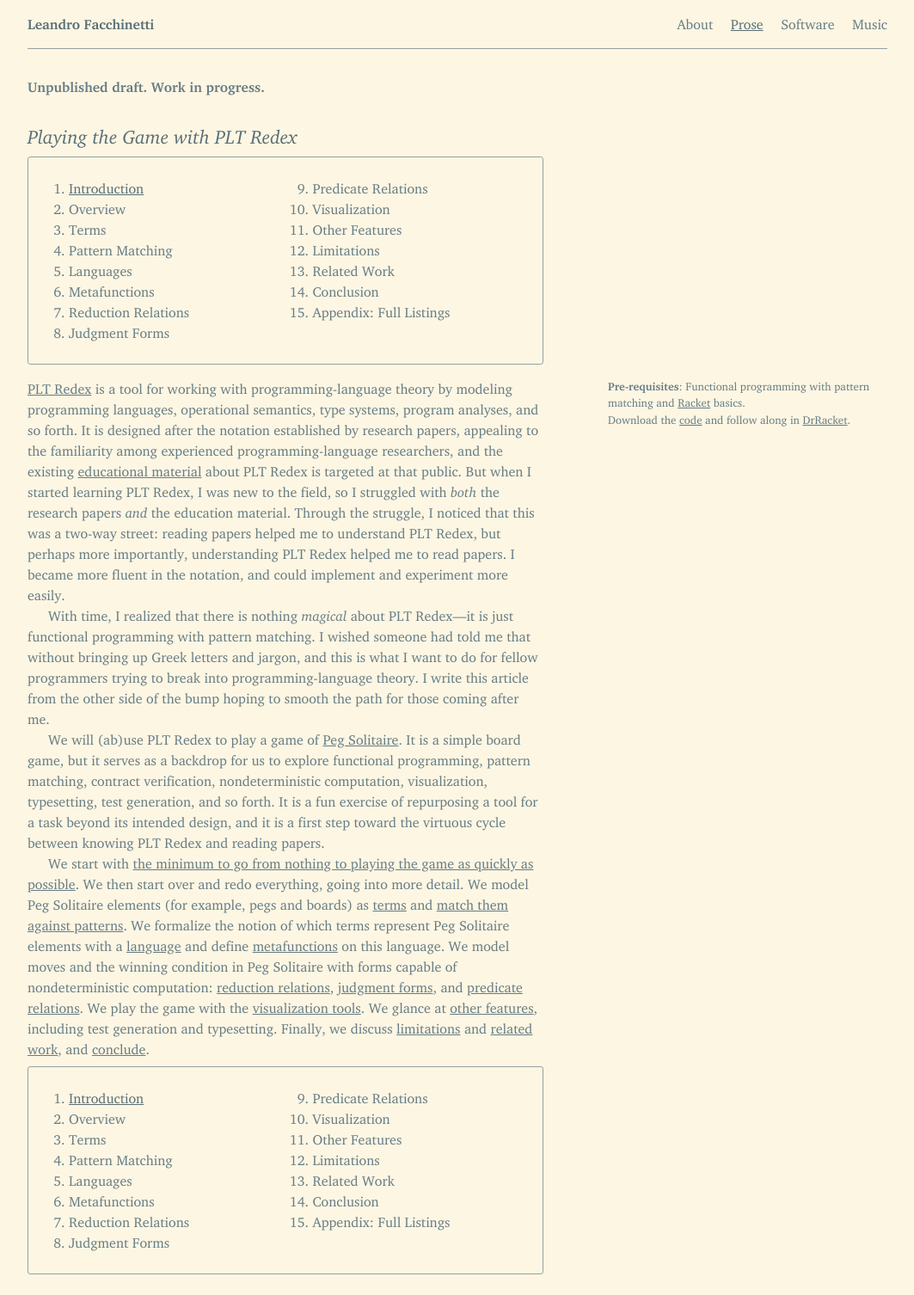
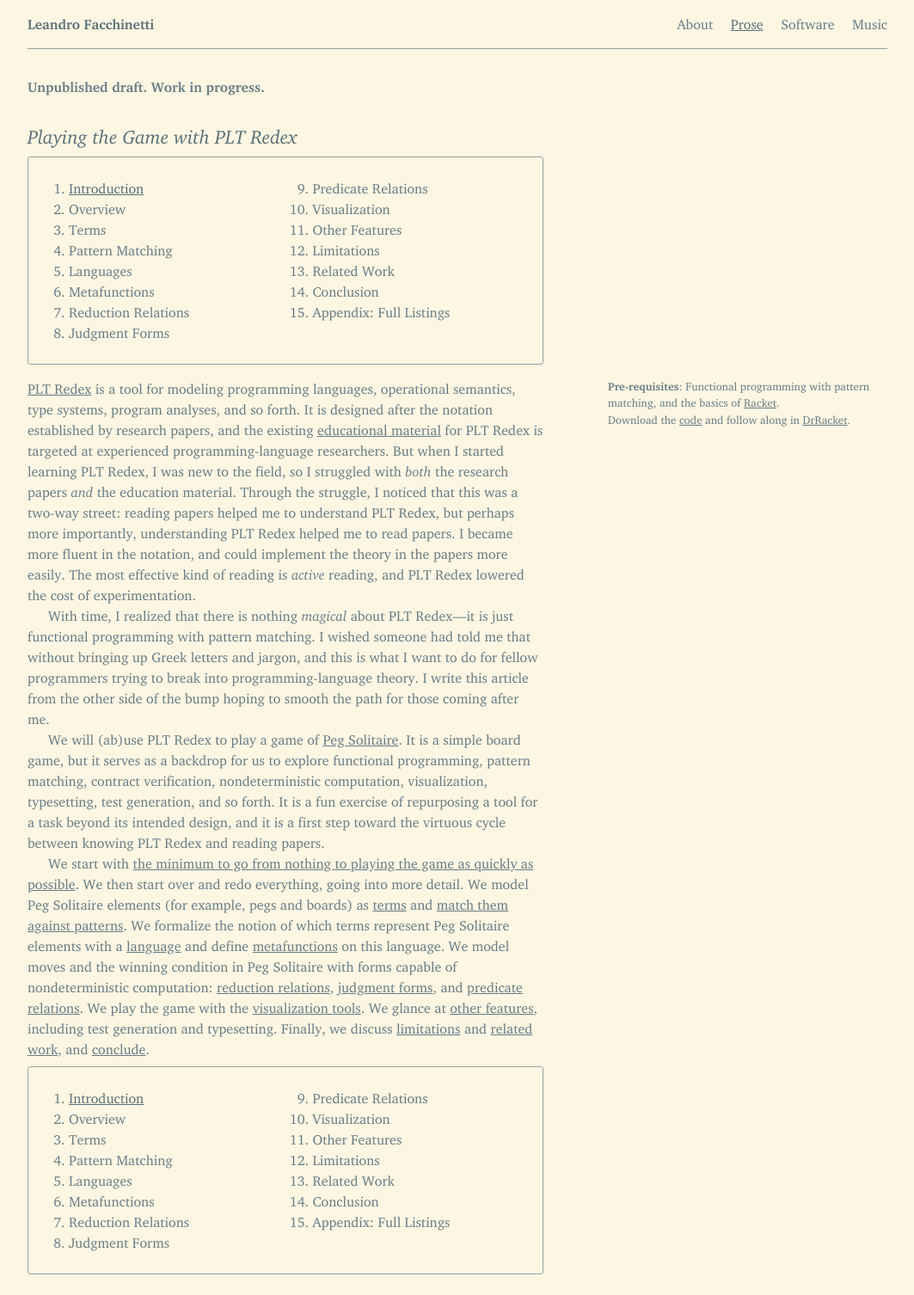
Before and after one commit to leafac/leafac.com, a Jekyll site: the page built from prose/playing-the-game-with-plt-redex/index.md, in a window 1280 px wide. Shown: the whole page at 86% size, without its empty margins (108-1171 px from the left). Built offline with Jekyll 4.4.1, drawn with Linux system fonts in a browser that asks for light colours.

Commit message:
Introduction says “please, move on”

```diff
--- a/prose/playing-the-game-with-plt-redex/index.md
+++ b/prose/playing-the-game-with-plt-redex/index.md
@@ -6,11 +6,11 @@ draft: true
 ---
 
 <aside markdown="1">
-**Pre-requisites**: Functional programming with pattern matching and [Racket](https://docs.racket-lang.org/quick/index.html) basics.
+**Pre-requisites**: Functional programming with pattern matching, and the basics of [Racket](https://docs.racket-lang.org/quick/index.html).
 Download the [code](playing-the-game-with-plt-redex.zip) and follow along in [DrRacket](https://racket-lang.org).
 </aside>
 
-[PLT Redex](https://redex.racket-lang.org/) is a tool for working with programming-language theory by modeling programming languages, operational semantics, type systems, program analyses, and so forth. It is designed after the notation established by research papers, appealing to the familiarity among experienced programming-language researchers, and the existing [educational material](related-work) about PLT Redex is targeted at that public. But when I started learning PLT Redex, I was new to the field, so I struggled with *both* the research papers *and* the education material. Through the struggle, I noticed that this was a two-way street: reading papers helped me to understand PLT Redex, but perhaps more importantly, understanding PLT Redex helped me to read papers. I became more fluent in the notation, and could implement and experiment more easily.
+[PLT Redex](https://redex.racket-lang.org/) is a tool for modeling programming languages, operational semantics, type systems, program analyses, and so forth. It is designed after the notation established by research papers, and the existing [educational material](related-work) for PLT Redex is targeted at experienced programming-language researchers. But when I started learning PLT Redex, I was new to the field, so I struggled with *both* the research papers *and* the education material. Through the struggle, I noticed that this was a two-way street: reading papers helped me to understand PLT Redex, but perhaps more importantly, understanding PLT Redex helped me to read papers. I became more fluent in the notation, and could implement the theory in the papers more easily. The most effective kind of reading is *active* reading, and PLT Redex lowered the cost of experimentation.
 
 With time, I realized that there is nothing *magical* about PLT Redex—it is just functional programming with pattern matching. I wished someone had told me that without bringing up Greek letters and jargon, and this is what I want to do for fellow programmers trying to break into programming-language theory. I write this article from the other side of the bump hoping to smooth the path for those coming after me.
 
```
